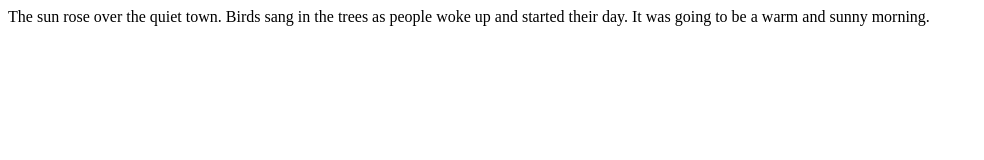
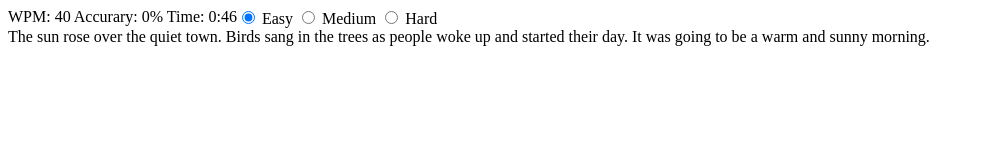
Before and after one commit to Cris575/typing-speed-test, a website built with Vite: page index.html in a window 1280 px wide. Shown: the whole page, without its empty margins (0-984 px from the left). Built offline with nearby package versions, Linux system fonts and the light colour scheme.

Commit message:
enhance game UI with difficulty options and update accuracy display

```diff
--- a/index.html
+++ b/index.html
@@ -8,7 +8,31 @@
     <title>typing-speed-test</title>
   </head>
   <body>
-    <div id="app"></div>
+    <header>
+      <nav>
+        <div class="stats">
+          <div>
+            <span>WPM: </span><span>40</span> <span>Accurary: </span>
+            <span id="percent">0%</span>
+            <span>Time: <span></span> 0:46</span>
+          </div>
+          <div class="btn-group">
+            <input type="radio" name="option" id="opt1" checked value="easy" />
+            <label for="opt1">Easy</label>
+
+            <input type="radio" name="option" id="opt2" value="medium" />
+            <label for="opt2">Medium</label>
+
+            <input type="radio" name="option" id="opt3" value="hard" />
+            <label for="opt3">Hard</label>
+          </div>
+        </div>
+      </nav>
+    </header>
+
+    <main>
+      <div id="app"></div>
+    </main>
     <script type="module" src="/src/main.js"></script>
     <script type="module" src="/src/modules/json.js"></script>
   </body>
--- a/src/main.js
+++ b/src/main.js
@@ -9,7 +9,8 @@ let letters = [];
 
 const dataJson = await getData();
 
-initGame('easy', 0);
+
+initGame('easy', 0)
 initKeyboardListener();
 
 /* ---------- INIT ---------- */
@@ -20,10 +21,24 @@ function initGame(difficulty, level) {
 
   letters = text.split("");
   renderText(letters);
+  initOptionsListener();
 }
 
 function initKeyboardListener() {
   document.addEventListener("keydown", handleKeyPress);
+}
+
+function initOptionsListener() {
+  document.querySelectorAll("input[type='radio']").forEach(e =>{
+    e.addEventListener('change', changeDifficulty)
+  })
+}
+
+function changeDifficulty(option){
+  const difficulty = option.target.value;
+  const level = Math.floor(Math.random() * 10);
+
+  initGame(difficulty, level);
 }
 
 /* ---------- UI ---------- */
@@ -50,15 +65,15 @@ function validateLetter(span, key) {
   const isCorrect =
     span.textContent.toUpperCase() === key.toUpperCase();
 
-  span.classList.add(isCorrect ? "green" : "red");
+  span.classList.add(isCorrect ? "successes" : "wrong");
 }
 
 function updateAccuracy() {
   const total = app.children.length;
-  const errors = app.querySelectorAll("span.red").length;
+  const errors = app.querySelectorAll("span.wrong").length;
 
   const accuracy = calculateAccuracy(total, errors);
-  console.log(accuracy);
+  document.querySelector("#percent").textContent = accuracy + "%";
 }
 
 /* ---------- PURE FUNCTIONS ---------- */
--- a/src/style.css
+++ b/src/style.css
@@ -1,7 +1,11 @@
-.green {
+.successes {
   color: green;
 }
-.red {
+.wrong {
   color: red;
   text-decoration: underline red 1px;
 }
+
+.stats{
+  display: flex;
+}
```
